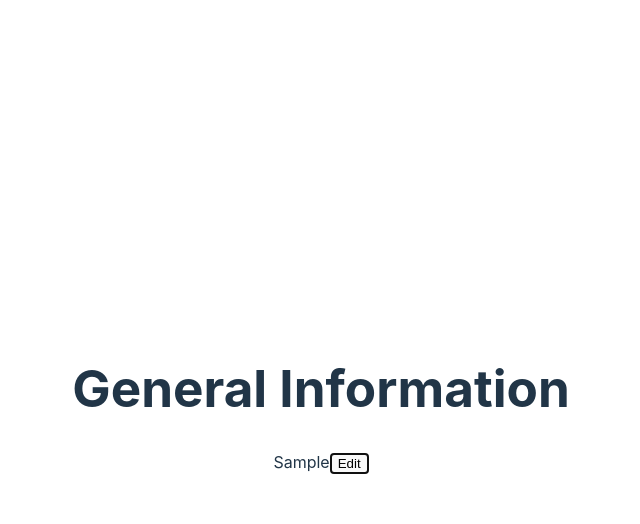
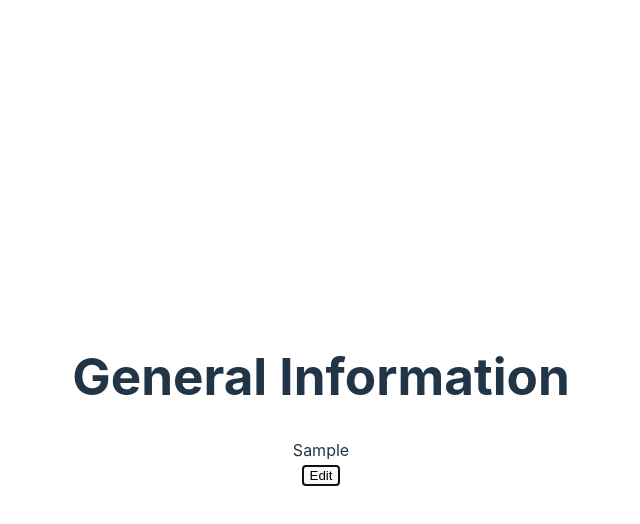
Before and after one commit to CameronTheDeveloper/cv-application, a React app: page / in a window 1280 px wide. Both pictures are taken after typing "Sample" into the empty fields and a click on the button "Submit". Shown: the top 524 px of the page, without its empty margins (319-959 px from the left). Built offline with nearby package versions, Linux system fonts and the light colour scheme; the HTML template or start-up script is replaced by a standard one.

Commit message:
Add div to contain info

```diff
--- a/src/components/Info-section.jsx
+++ b/src/components/Info-section.jsx
@@ -14,7 +14,8 @@ function InfoSection({ inputs, info }) {
 
     return (
         <div className='info-section'>
-            {inputMode ? inputs : info}
+            {inputMode ? inputs
+                : <div className="info">{info}</div>}
             {inputMode ?
                 <button type='submit' className='submit-button' onClick={handleSubmit}>Submit</button>
                 : <button className='edit-button' onClick={handleEdit}>Edit</button>}
```
